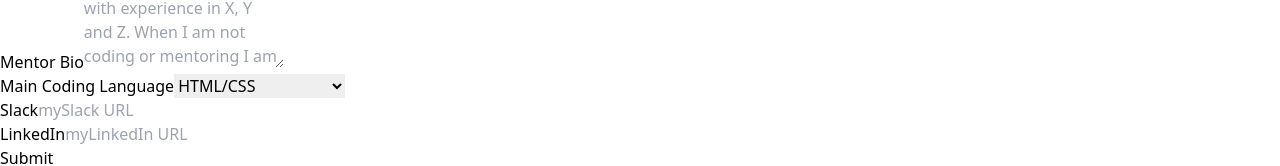
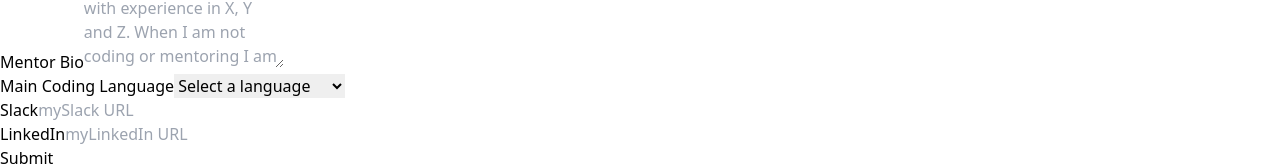
Before and after one commit to SheCodesAus/2024_bit_by_bit_frontend, a React (Vite) app: page /register in a window 1280 px wide. Shown: the part 1620-1786 px from the top of the page. Built offline with nearby package versions, Linux system fonts and the light colour scheme.

Commit message:
adding select language option to create user form

```diff
--- a/src/components/UserComponents/RegisterUserForm.jsx
+++ b/src/components/UserComponents/RegisterUserForm.jsx
@@ -288,11 +288,14 @@ function RegisterUserForm() {
                 onChange={handleChange}
                 className="mt-1 block w-full px-3 py-2 bg-white border border-gray-300 rounded-md shadow-sm focus:outline-none focus:ring-indigo-500 focus:border-indigo-500 sm:text-sm "
               >
-                <option value="htmlCss">HTML/CSS</option>
-                <option value="python">Python</option>
-                <option value="django">Django</option>
-                <option value="jsReact">Javascript and React</option>
-                <option value="wordpress">Wordpress</option>
+                <option value="Select_language">Select a language</option>
+                <option value="HTML/CSS">HTML/CSS</option>
+                <option value="Python">Python</option>
+                <option value="Django">Django</option>
+                <option value="Javascript and React">
+                  Javascript and React
+                </option>
+                <option value="WordPress">WordPress</option>
               </select>
             </div>
             {/* SLACK */}
```
